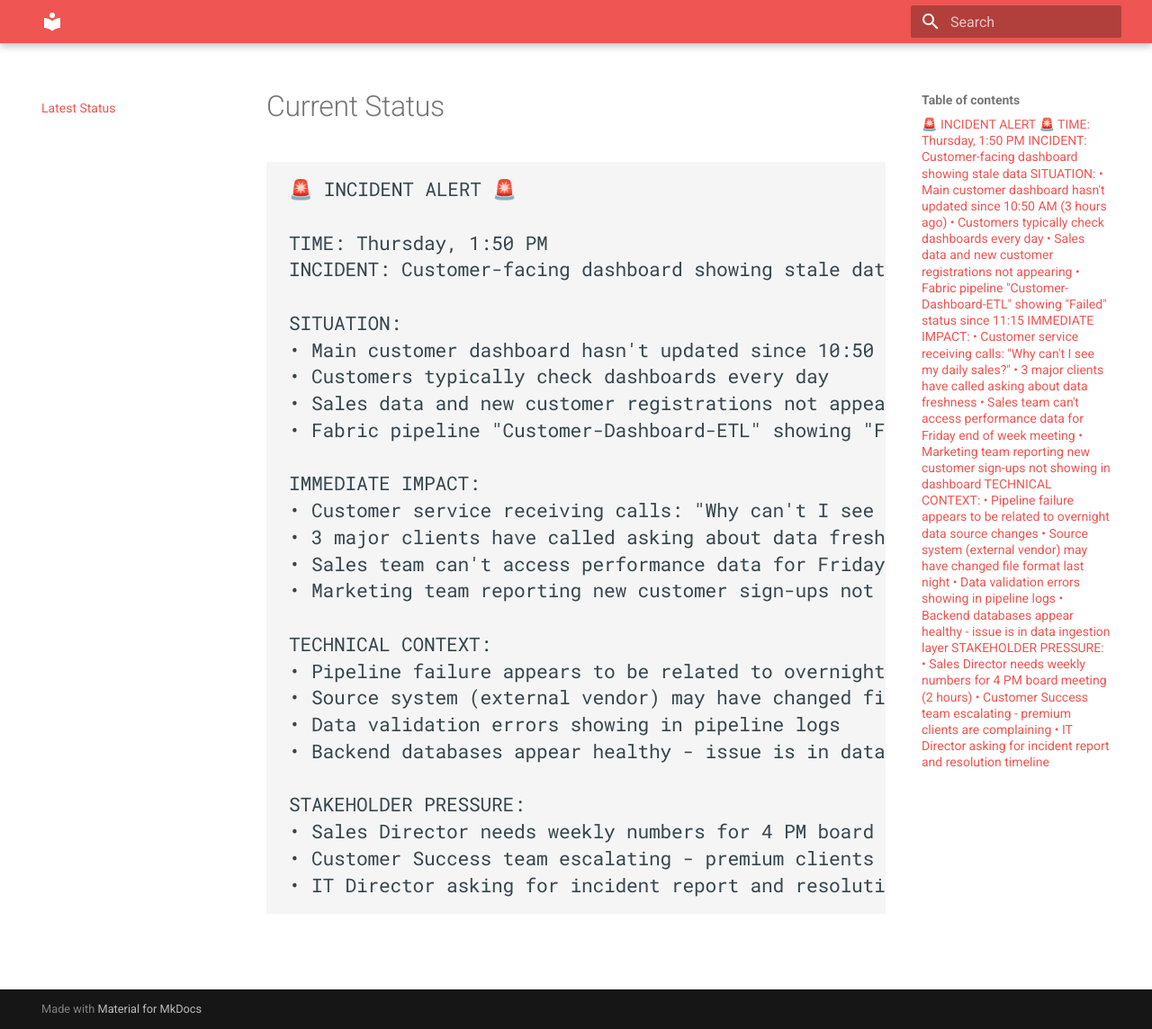
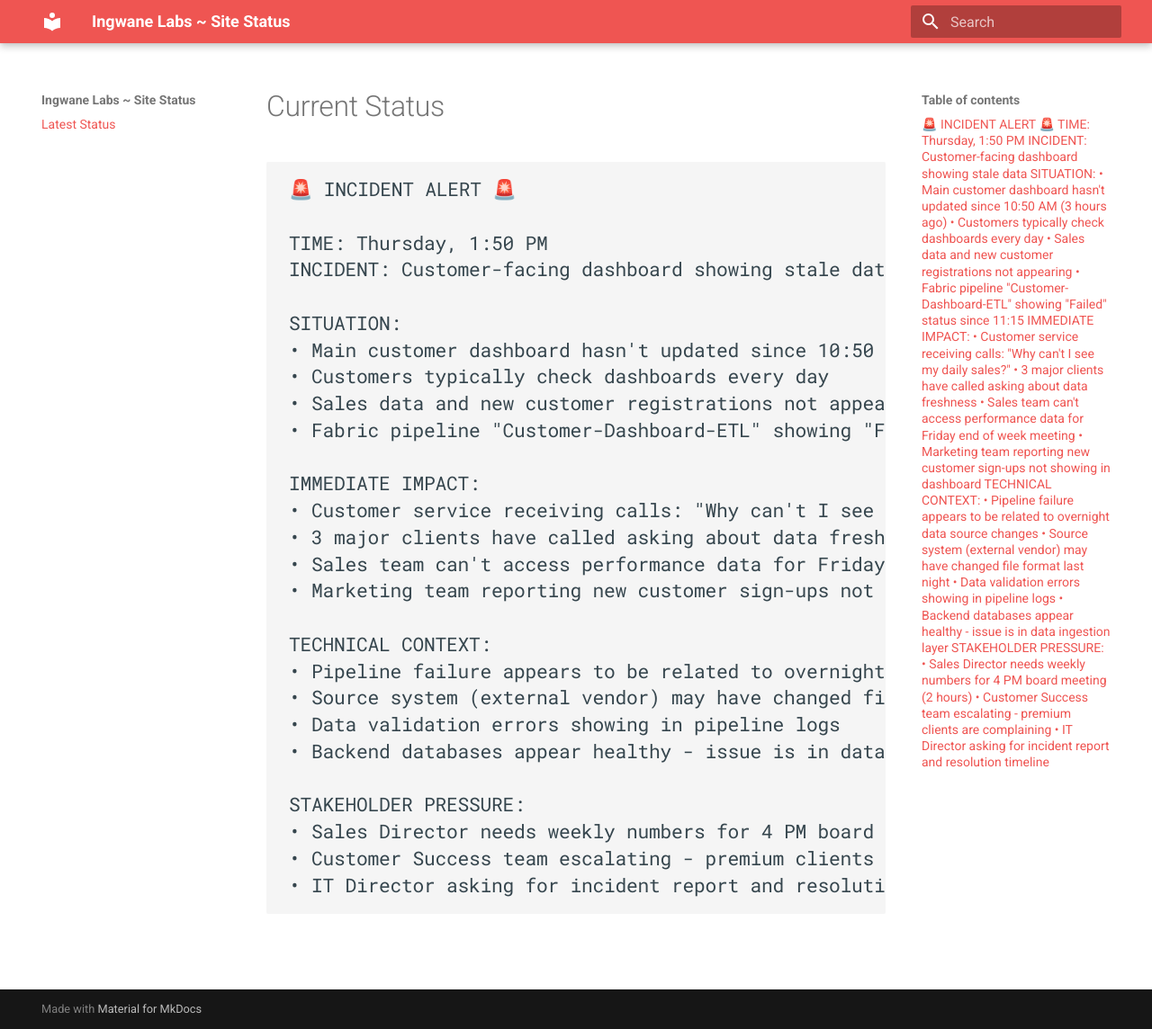
Before and after one commit to ingwanelabs/status, an MkDocs documentation site: the page built from docs/index.md, in a window 1280 px wide and 1144 px high. Shown: the whole window at 90% size. Built offline with MkDocs 1.6.1 and Material for MkDocs 9.7.7, drawn with Linux system fonts in a browser that asks for light colours.

Commit message:
Update mkdocs.yml

```diff
--- a/mkdocs.yml
+++ b/mkdocs.yml
@@ -1,5 +1,6 @@
 # Site name
-site_description: "SITE STATUS"
+site_name: "Ingwane Labs ~ Site Status"
+dev_addr: '0.0.0.0:8000'
 
 # Navigation menu
 nav:
```
